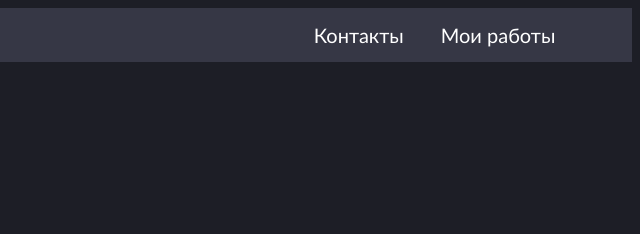
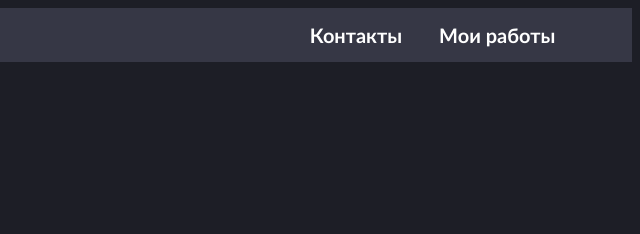
Before and after one commit to DanilKu/Portfolio, a plain HTML site: page index.html in a window 1280 px wide. Shown: the top 234 px of the page, 640-1280 px from the left. Drawn offline with Linux system fonts and the light colour scheme.

Commit message:
Update index.html

```diff
--- a/index.html
+++ b/index.html
@@ -6,8 +6,8 @@
   <body>
     <header>
       <a class="main-tittle" href="index.html"><b>Портфолио</b></a>
-      <a class="my-works-header" href="">Мои работы</a>
-      <a class="contacts" href="">Контакты</a>
+      <a class="my-works-header" href=""><b>Мои работы</b></a>
+      <a class="contacts" href=""><b>Контакты</b></a>
     </header>
     <main>
       <h1 class="name"><i><b>Оскарев Даниил</i></b></h1>
```
